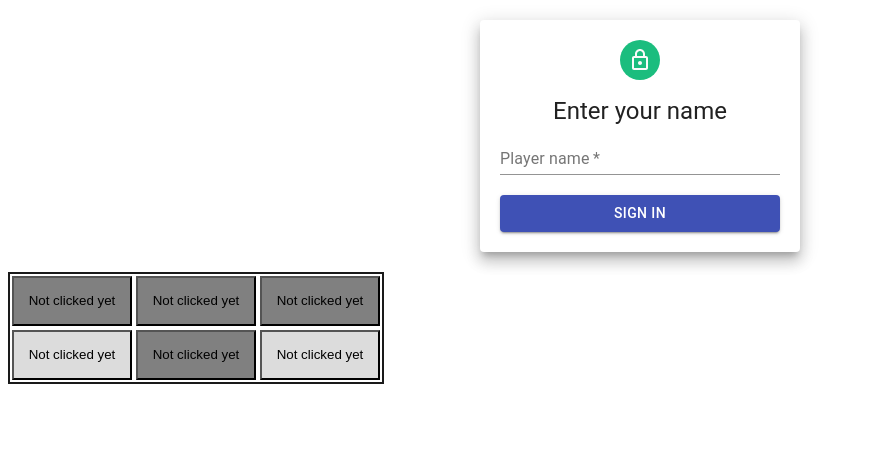
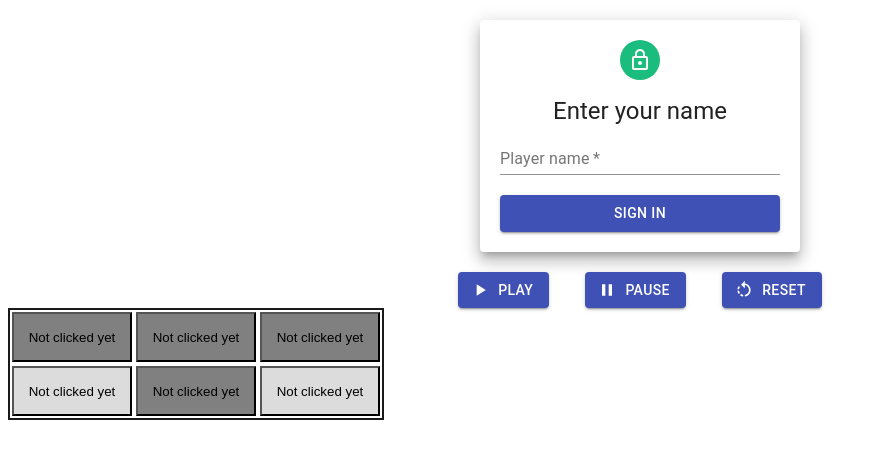
Before and after one commit to sLokhin/otus-repo-react, a React app: page / in a window 1280 px wide. Shown: the top 458 px of the page, without its empty margins (0-878 px from the left). Built offline with nearby package versions, Linux system fonts and the light colour scheme.

Commit message:
GameControls init

```diff
--- /dev/null
+++ b/src/Components/GameControls/GameControls.tsx
@@ -0,0 +1,94 @@
+import React from "react";
+import { Button } from "@material-ui/core";
+import styled from "@emotion/styled";
+
+import PlayArrowIcon from "@material-ui/icons/PlayArrow";
+import PauseIcon from "@material-ui/icons/Pause";
+import RotateLeftIcon from "@material-ui/icons/RotateLeft";
+
+const ControlsWrapper = styled.div`
+  display: flex;
+  margin: auto;
+  justify-content: space-around;
+  align-items: center;
+  width: 400px;
+`;
+
+const buttonStyle = {
+  margin: "0px 10px 0px 10px",
+};
+
+interface IGameControlsProps {
+  changeGameState: () => void;
+}
+
+interface IGameControlsState {
+  pause: boolean;
+}
+
+export class GameControls extends React.Component<
+  IGameControlsProps,
+  IGameControlsState
+> {
+  static defaultProps: IGameControlsProps = {
+    changeGameState: (): void => {
+      console.log("Game state changed");
+    },
+  };
+
+  state = {
+    pause: true,
+  } as IGameControlsState;
+
+  startGame = (): void => {
+    this.setState({
+      pause: false,
+    });
+  };
+
+  pauseGame = (): void => {
+    this.setState({
+      pause: true,
+    });
+  };
+
+  resetGame = (): void => {
+    this.setState({
+      pause: true,
+    });
+  };
+
+  render(): React.ReactNode {
+    return (
+      <ControlsWrapper>
+        <Button
+          variant={"contained"}
+          color={"primary"}
+          startIcon={<PlayArrowIcon />}
+          style={buttonStyle}
+          onClick={this.resetGame}
+        >
+          Play
+        </Button>
+        <Button
+          variant={"contained"}
+          color={"primary"}
+          startIcon={<PauseIcon />}
+          style={buttonStyle}
+          onClick={this.pauseGame}
+        >
+          Pause
+        </Button>
+        <Button
+          variant={"contained"}
+          color={"primary"}
+          startIcon={<RotateLeftIcon />}
+          style={buttonStyle}
+          onClick={this.resetGame}
+        >
+          Reset
+        </Button>
+      </ControlsWrapper>
+    );
+  }
+}
--- a/src/Components/NameForm/NameForm.tsx
+++ b/src/Components/NameForm/NameForm.tsx
@@ -5,27 +5,18 @@ import {
   Avatar,
   Button,
   TextField,
-  ThemeProvider,
   Typography,
-  createMuiTheme,
 } from "@material-ui/core";
 
 import LockOutlinedIcon from "@material-ui/icons/LockOutlined";
 
-const theme = createMuiTheme({
-  overrides: {
-    MuiTypography: {
-      h5: {
+const h5Style = {
   margin: "15px 0px 0px 0px",
-      },
-    },
-    MuiButton: {
-      root: {
+};
+
+const buttonStyle = {
   margin: "20px 0px 0px 0px",
-      },
-    },
-  },
-});
+};
 
 const paperStyle = {
   padding: 20,
@@ -67,7 +58,6 @@ export class NameForm extends React.Component<INameFormProps, INameFormState> {
 
   render(): React.ReactNode {
     return (
-      <ThemeProvider theme={theme}>
       <form onSubmit={this.handleFormSubmit}>
         <Grid>
           <Paper elevation={10} style={paperStyle}>
@@ -75,7 +65,9 @@ export class NameForm extends React.Component<INameFormProps, INameFormState> {
               <Avatar style={iconStyle}>
                 <LockOutlinedIcon />
               </Avatar>
-                <Typography variant="h5">Enter your name</Typography>
+              <Typography variant="h5" style={h5Style}>
+                Enter your name
+              </Typography>
             </Grid>
             <TextField
               label={"Player name"}
@@ -89,6 +81,7 @@ export class NameForm extends React.Component<INameFormProps, INameFormState> {
               variant={"contained"}
               type={"submit"}
               color={"primary"}
+              style={buttonStyle}
               fullWidth
             >
               Sign in
@@ -96,7 +89,6 @@ export class NameForm extends React.Component<INameFormProps, INameFormState> {
           </Paper>
         </Grid>
       </form>
-      </ThemeProvider>
     );
   }
 }
--- a/src/index.tsx
+++ b/src/index.tsx
@@ -3,10 +3,12 @@ import { render } from "react-dom";
 
 import { PixelField } from "./Components/PixelField/PixelField";
 import { NameForm } from "./Components/NameForm/NameForm";
+import { GameControls } from "./Components/GameControls/GameControls";
 
 render(
   <React.Fragment>
     <NameForm></NameForm>
+    <GameControls></GameControls>
     <PixelField
       pixelMatrix={[
         ["1", "1", "1"],
```
Also changed, not shown: 2 other files (tests, documents, lock files or other folders). Lines whose indentation alone changed are shown as unchanged.
